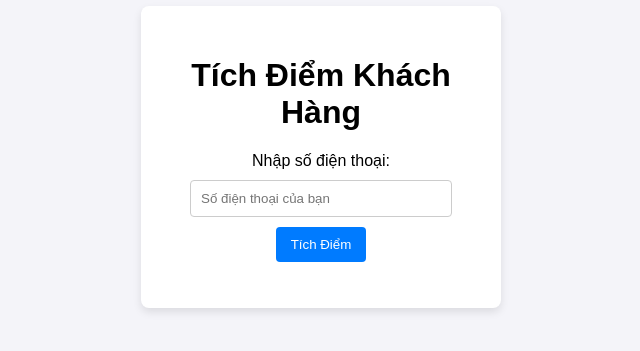
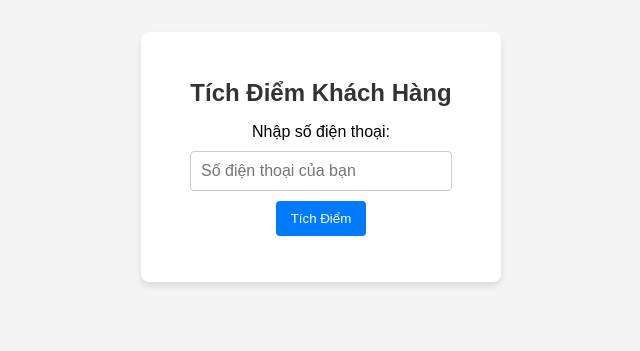
Before and after one commit to bindayne-112/tichdiem-web, a plain HTML site: page index.html in a window 1280 px wide. Shown: the part 243-594 px from the top of the page, without its empty margins (319-959 px from the left). Drawn offline with Linux system fonts and the light colour scheme.

Commit message:
Update style.css

```diff
--- a/style.css
+++ b/style.css
@@ -43,3 +43,54 @@ p {
     font-size: 16px;
     color: green;
 }
+/* Mã CSS để thay đổi giao diện trang */
+body {
+    font-family: Arial, sans-serif;
+    background-color: #f4f4f4;
+    display: flex;
+    justify-content: center;
+    align-items: center;
+    height: 100vh;
+    margin: 0;
+}
+
+.container {
+    background-color: white;
+    padding: 30px;
+    border-radius: 8px;
+    box-shadow: 0 4px 6px rgba(0, 0, 0, 0.1);
+    text-align: center;
+    width: 300px;
+}
+
+h1 {
+    font-size: 24px;
+    color: #333;
+}
+
+input[type="text"] {
+    padding: 10px;
+    margin: 10px 0;
+    width: 80%;
+    border: 1px solid #ccc;
+    border-radius: 4px;
+    font-size: 16px;
+}
+
+button {
+    padding: 10px 15px;
+    background-color: #007bff;
+    color: white;
+    border: none;
+    border-radius: 4px;
+    cursor: pointer;
+}
+
+button:hover {
+    background-color: #0056b3;
+}
+
+p {
+    font-size: 16px;
+    color: green;
+}
```
